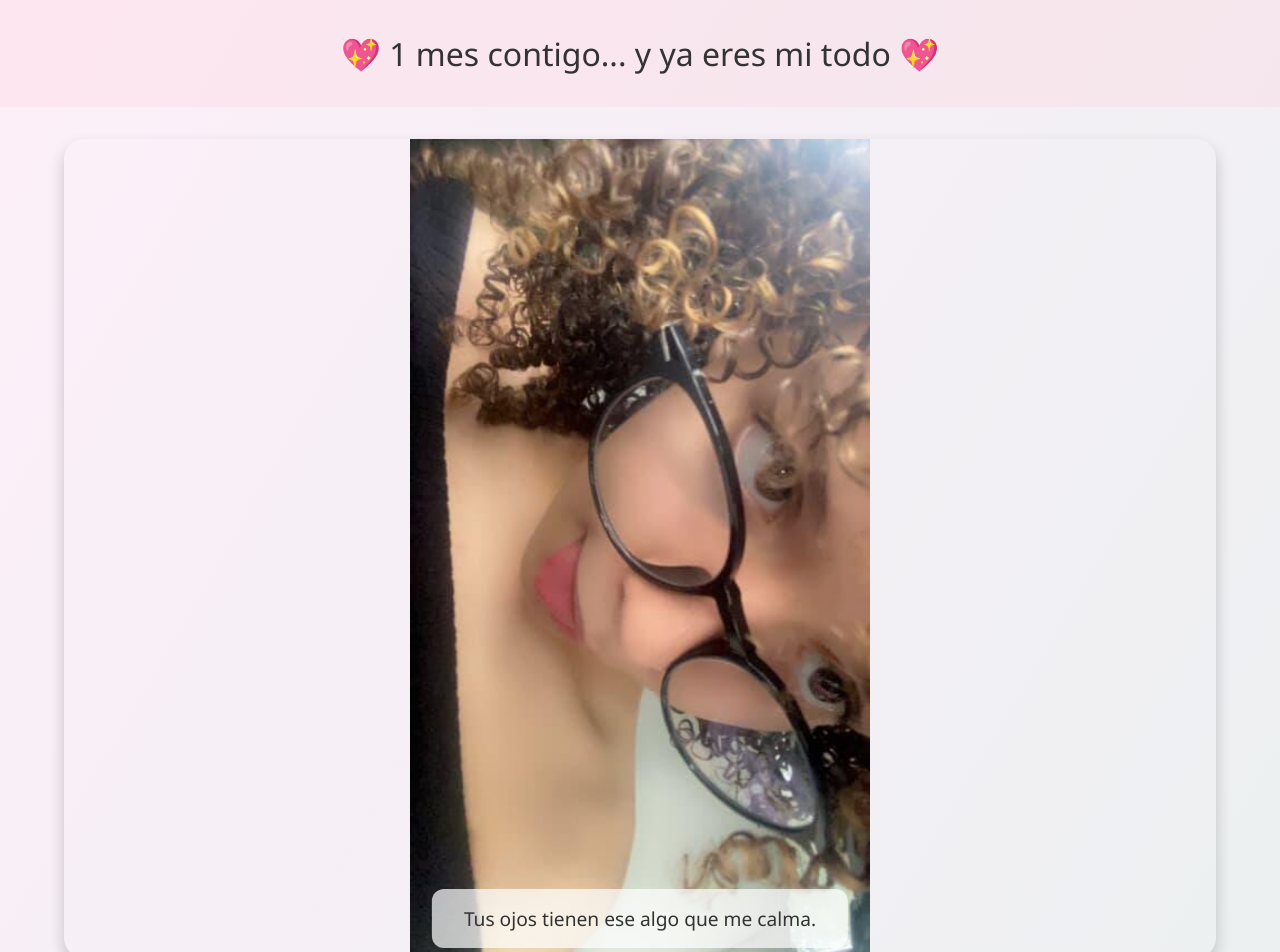
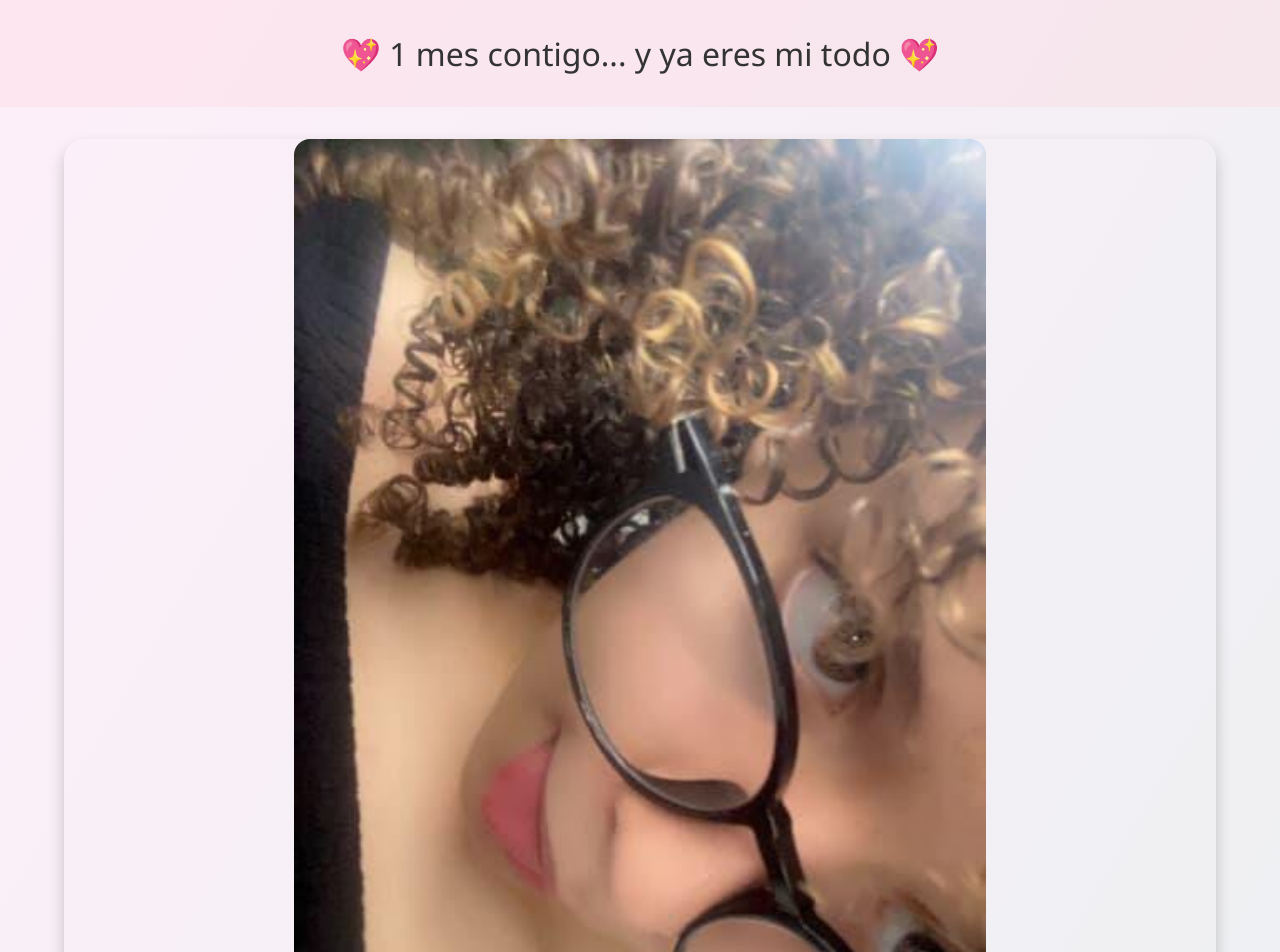
Before and after one commit to G0TI3/sorpresa, a plain HTML site: page index.html in a window 1280 px wide. Shown: the top 952 px of the page. Drawn offline with Linux system fonts and the light colour scheme.

Commit message:
Update index.html

```diff
--- a/index.html
+++ b/index.html
@@ -5,14 +5,6 @@
   <meta name="viewport" content="width=device-width, initial-scale=1.0" />
   <title>Un mes contigo ❤️</title>
   <style>
-    img {
-      max-width: 100%;
-      height: auto;
-      margin: 0 auto;
-      display: block;
-    }
-
-
     body {
       margin: 0;
       font-family: 'Segoe UI', sans-serif;
@@ -20,49 +12,53 @@
       color: #333;
       text-align: center;
     }
-
     header {
       padding: 2rem;
       font-size: 2rem;
       background-color: rgba(255, 192, 203, 0.2);
     }
-
     .carousel {
       position: relative;
       max-width: 90%;
       margin: 2rem auto;
       border-radius: 20px;
       overflow: hidden;
-    box-shadow: 0 8px 16px rgba(0, 0, 0, 0.2);
+      box-shadow: 0 8px 16px rgba(0,0,0,0.2);
     }
-
     .slide {
       display: none;
       position: relative;
-    transition: opacity 1s ease-in-out; /* Transición suave */
+      transition: opacity 1s ease-in-out;
+      padding-bottom: 2rem;
     }
-
     .slide img {
-    width: 40%;  /* Tamaño de las imágenes */
+      width: 90%;
+      max-width: 300px;
       height: auto;
+      margin: 0 auto 1rem;
+      display: block;
+      border-radius: 16px;
+    }
+    .caption {
+      position: static;
+      background: rgba(255, 255, 255, 0.8);
+      padding: 0.8rem 1.5rem;
+      border-radius: 12px;
+      font-size: 1rem;
       margin: 0 auto;
-    display: block;
+      max-width: 85%;
     }
-
-    .caption {
-    position: absolute;
-    bottom: 10px;
-    left: 50%;
-    transform: translateX(-50%);
-    background: rgba(255, 255, 255, 0.7);
-    padding: 1rem 2rem;
-    border-radius: 12px;
-    font-size: 1.2rem;
-    max-width: 90%;
-    }
-
     .audio-control {
       margin-top: 2rem;
+    }
+    @media (min-width: 600px) {
+      .slide img {
+        width: 60%;
+        max-width: none;
+      }
+      .caption {
+        font-size: 1.2rem;
+      }
     }
   </style>
 </head>
```
Lines whose indentation alone changed are shown as unchanged.
